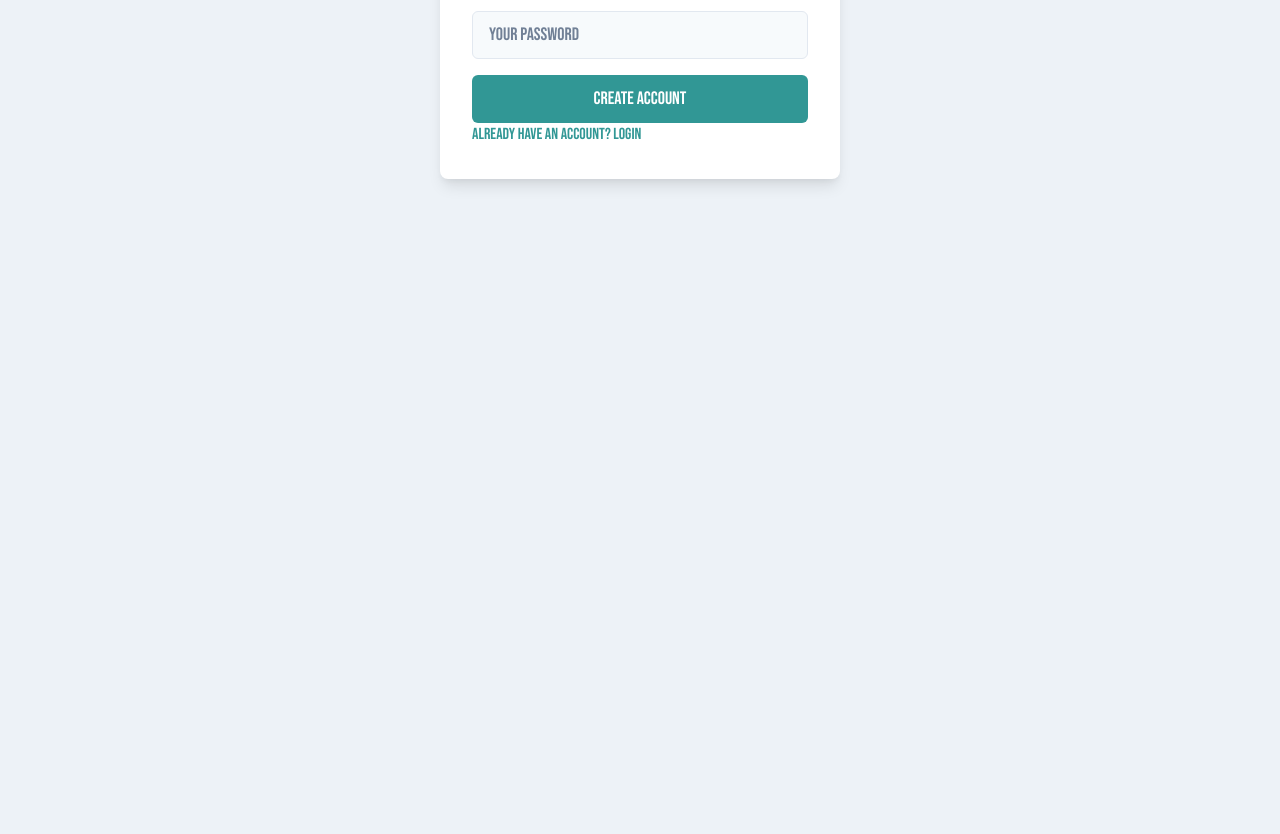
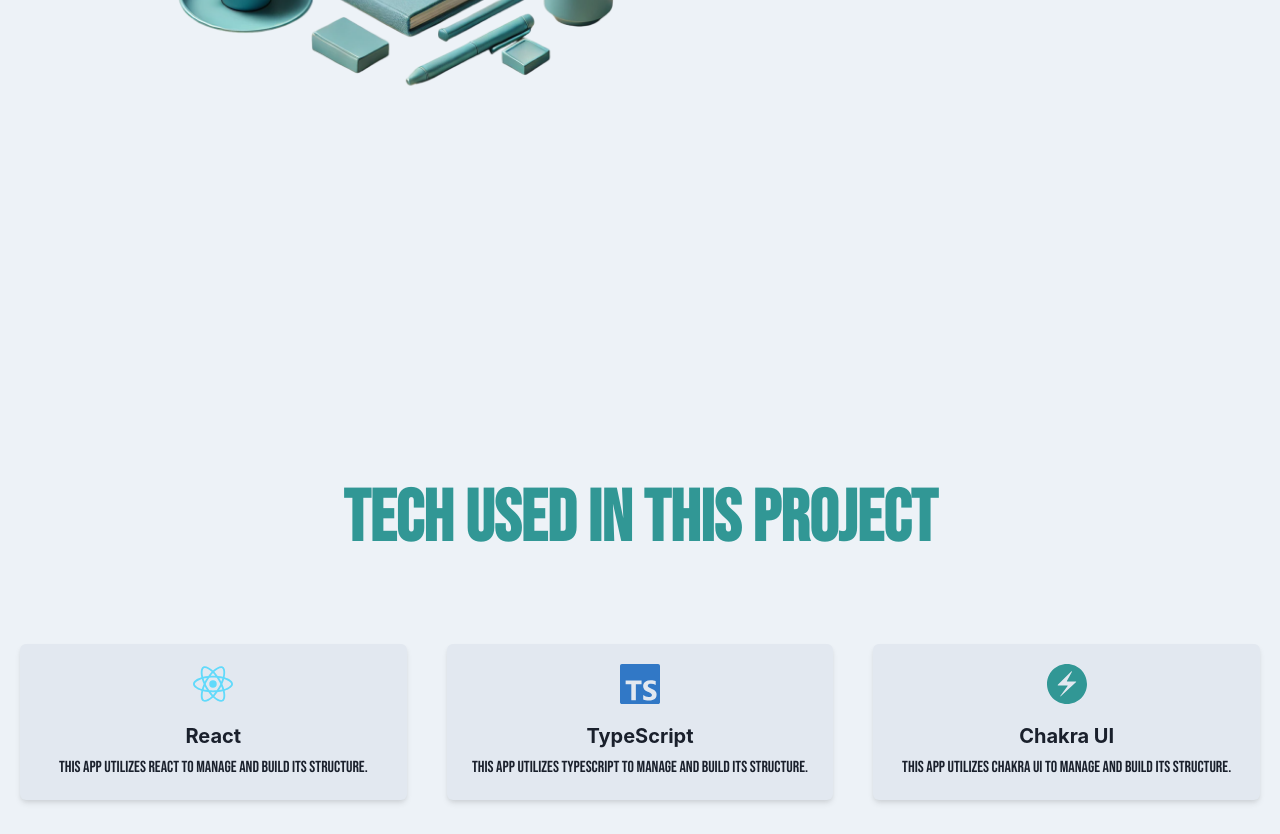
Before and after one commit to emignox/nx-App, a React (Vite) app in the folder apps/notebook/: page / in a window 1280 px wide. Shown: the part 560-1394 px from the top of the page. Before the commit the page ends 917 px from the top, so only its background shows below. Built offline with nearby package versions, Linux system fonts and the light colour scheme.

Commit message:
Prepare front-end for Heroku deploy

```diff
--- a/apps/notebook/src/app/app.tsx
+++ b/apps/notebook/src/app/app.tsx
@@ -1,27 +1,27 @@
-// import React from 'react';
 import { BrowserRouter as Router, Route, Routes } from 'react-router-dom';
 import Register from './auth/register';
 import Login from './auth/login';
 import MyNotes from './myNotebook/create&getNote';
 import client from './apollo.client';
-import NoteDetails from './components/noteById'
+import NoteDetails from './components/noteById';
 import Menu from './menu';
-import Profile from './components/profile.user'
+import Profile from './components/profile.user';
 import HomePage from './components/info.page';
+
 const App = () => {
   return (
     <>
-    <Router>
-      <Menu/>
-      <Routes>
-        <Route path='/home' element={<HomePage />} />
-        <Route path='/pro' element={<Profile userId='' />} />
-        <Route path='note/:id' element={<NoteDetails />} />
-        <Route path='my-notes' element={<MyNotes client={client}  />} />
-        <Route path='login' element={<Login />} />
-      <Route path="/" element={<Register />} />
-      </Routes>
-    </Router>
+      <Router>
+        <Menu />
+        <Routes>
+          <Route path="/" element={<HomePage />} />
+          <Route path="/pro" element={<Profile userId="" />} />
+          <Route path="note/:id" element={<NoteDetails />} />
+          <Route path="my-notes" element={<MyNotes client={client} />} />
+          <Route path="/login" element={<Login />} />
+          <Route path="/register" element={<Register />} />
+        </Routes>
+      </Router>
     </>
   );
 };
--- a/apps/notebook/src/app/auth/login.tsx
+++ b/apps/notebook/src/app/auth/login.tsx
@@ -125,7 +125,7 @@ const LoginForm = () => {
             </Button>
           </form>
         </VStack>
-        <Link href="/" color="teal.500"   >
+        <Link href="/register" color="teal.500"   >
               You don't have an account? Register
             </Link>
       </Box>
--- a/apps/notebook/src/app/components/info.page.tsx
+++ b/apps/notebook/src/app/components/info.page.tsx
@@ -23,8 +23,11 @@ const HomePage: React.FC = () => {
     <Box bg="gray.100" display={'flex'} flexDir={'column'}  justifyContent={'center'} alignItems={'center'} minH="100vh" py={10}>
     <Jumbo />
 
-
-      <SimpleGrid columns={{ base: 1, md: 2, lg: 3 }} spacing={10} px={5} my={300}>
+    <Box my={280}>
+      <Heading textAlign={'center'} color={"teal.500"} my={20} fontSize={"7xl"} fontFamily={"Bebas Neue, sans-serif"}>
+        Tech used in this project
+      </Heading>
+      <SimpleGrid columns={{ base: 1, md: 2, lg: 3 }} spacing={10} px={5} >
         {techs.map((tech) => (
           <Card key={tech.name} bg="gray.200" borderRadius="md" boxShadow="md" overflow="hidden" _hover={{transform:'scale(0.97)',        boxShadow: 'inset 0px 0px 15px rgba(49, 151, 149, 0.6)'}} transition={'all 0.3s '}>
             <CardBody display="flex" flexDirection="column" alignItems="center">
@@ -39,6 +42,7 @@ const HomePage: React.FC = () => {
           </Card>
         ))}
       </SimpleGrid>
+      </Box>
 
       <Stack  direction={{ base: 'column', md: 'row-reverse' }} align="center" justify="center"  spacing={{base:"50", md:"10"}} m={5} w={"95%"} py={3} px={2} bg={'gray.200'} boxShadow={'md'} rounded={'md'}>
         {/* Box for the image inside teal background */}
--- a/apps/notebook/src/app/menu.tsx
+++ b/apps/notebook/src/app/menu.tsx
@@ -9,7 +9,7 @@ function Menu() {
   return (
     <Box display={'flex'} justifyContent={'space-between'} alignItems={'center'} bg={'teal.600'} mb={50} p={3}>
       <Link
-        href="/home"
+        href="/"
         _hover={{ textDecoration: 'none' }}  // Disabilita underline all'hover
         textDecoration="none"  // Disabilita underline di default
       >
@@ -53,7 +53,7 @@ function Menu() {
           color="teal.100"
           fontSize="lg"
         >
-          Login / Register
+          Login
         </Link>
       )}
 
--- a/apps/notebook/vite.config.ts
+++ b/apps/notebook/vite.config.ts
@@ -12,7 +12,7 @@ export default defineConfig({
     host: 'localhost',
     proxy:{
       '/graphql': {
-        target: '',
+        target: 'https://afternoon-scrubland-85283.herokuapp.com',
         changeOrigin: true,
         secure:false,
         rewrite: (path) => path.replace(/^\/graphql/, '/graphql'),
--- a/package.json
+++ b/package.json
@@ -3,8 +3,7 @@
   "version": "0.0.0",
   "license": "MIT",
   "scripts": {
-    "heroku-postbuild": "nx build api && nx build notebook"
-  },
+    "heroku-postbuild": "nx build api && nx build notebook"  },
   "private": true,
   "dependencies": {
     "@apollo/client": "^3.11.4",
```
Also changed, not shown: vercel.json (added), 6 other files (tests, documents, lock files or other folders).
